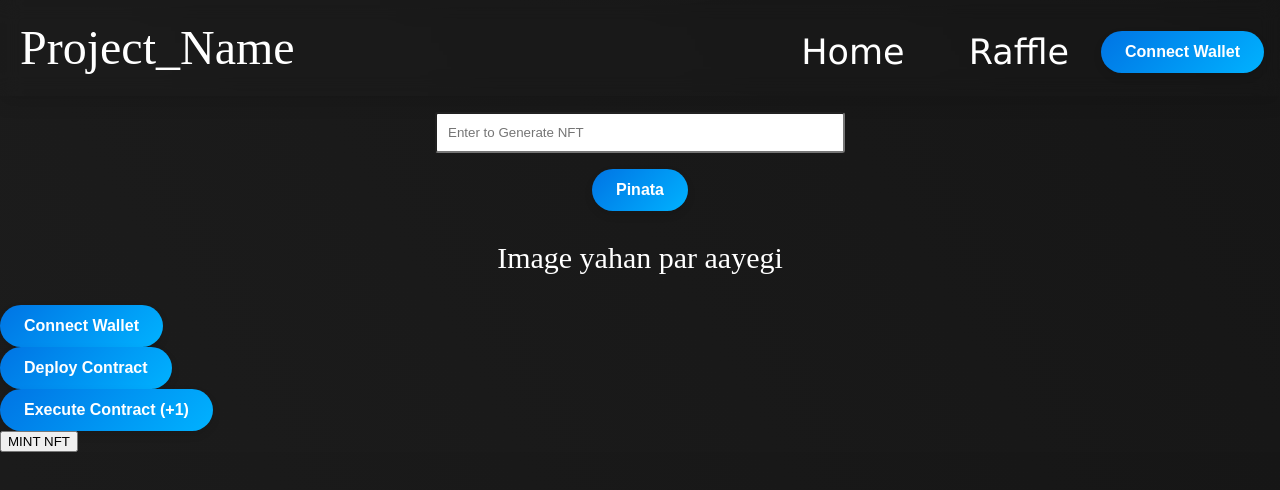
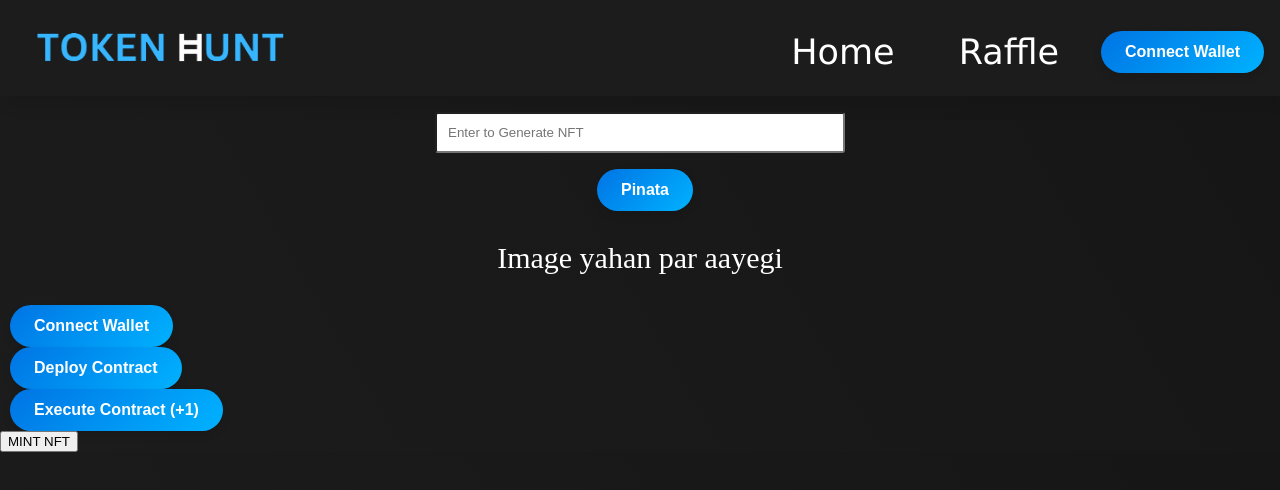
Before and after one commit to rajputanuj31/Hedera-test, a React (Create React App) app in the folder Frontend/: page / in a window 1280 px wide. Shown: the top 490 px of the page. Built offline with nearby package versions, Linux system fonts and the light colour scheme; what @hashgraph/sdk would draw is missing.

Commit message:
NavBar fixes

```diff
--- a/Frontend/src/components/Navbar/Navbar.css
+++ b/Frontend/src/components/Navbar/Navbar.css
@@ -13,14 +13,9 @@
     backdrop-filter: blur(10px);
     padding-bottom: 3rem;
     color: white;
+    background-color: rgb(28, 28, 28);
 }
-.Nav h1{
-    font-family: "Mrs Saint Delafield";
-    font-size: 3rem;
-    font-weight: 300;
-    margin-left: 20px;
-    margin-top: 80px;
-}
+
 
 .Nav-menu {
     font-family: Verdana, Geneva, Tahoma, sans-serif;
@@ -39,7 +34,7 @@
     font-size: 35px;
 }
 .cta-button {
-    margin-left: px;
+    margin-left: 10px;
     display: inline-block;
     padding: 12px 24px;
     font-size: 16px;
@@ -107,4 +102,9 @@
         font-size: 25px;
         padding: 0 10px;
     }
+
 }
+.navIMG{
+    margin-top: 45px;
+    width: 25%;
+}
--- a/Frontend/src/components/Navbar/Navbar.jsx
+++ b/Frontend/src/components/Navbar/Navbar.jsx
@@ -3,6 +3,7 @@ import React, { useState } from "react"
 import MyGroup from "../MyGroup";
 import walletConnectFcn from "../hedera/walletConnect";
 import { Link } from "react-router-dom";
+import NavImg from '../../assets/logo.png'
 
 const Navbar = () => {
 	const [walletData, setWalletData] = useState();
@@ -38,7 +39,7 @@ const Navbar = () => {
 
 	return (
 		<div className="Nav" id="Navbar">
-			<h1>Project_Name</h1>
+			<img src = {NavImg} className="navIMG"/>
 			<ul className="Nav-menu">
 				<li>
 					<Link to="/">Home</Link>
```
Also changed, not shown: Frontend/src/assets/logo.png (added).
